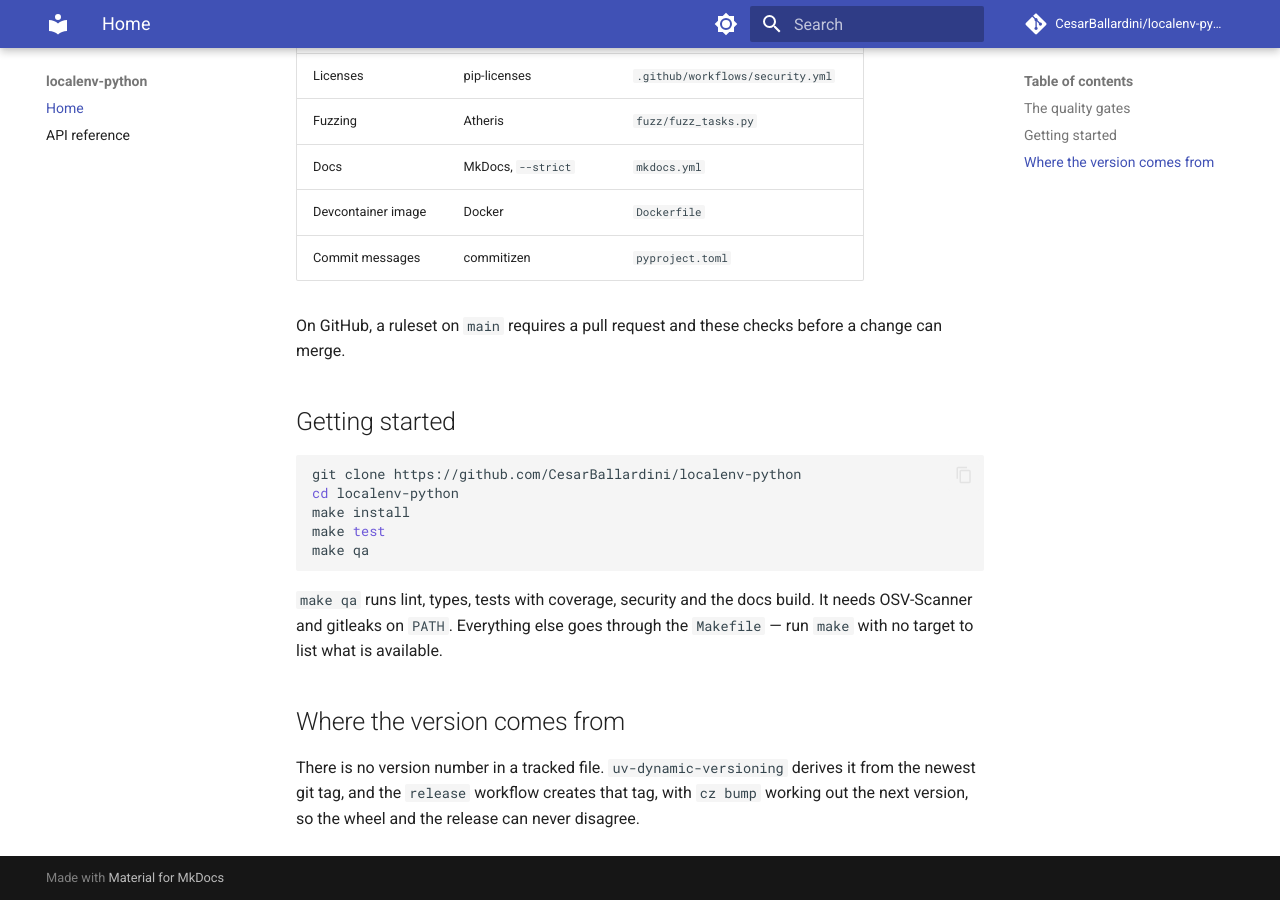
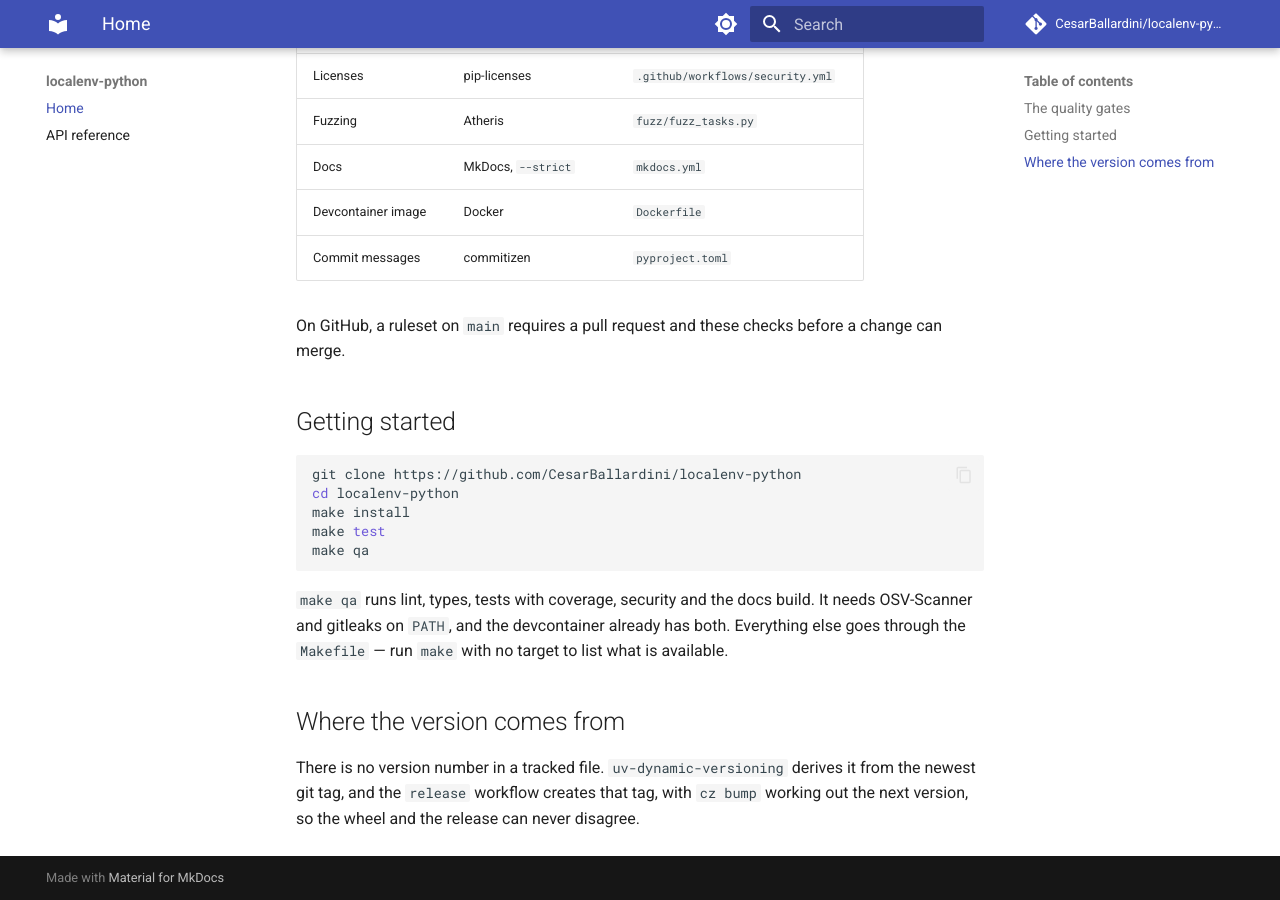
Before and after one commit to CesarBallardini/localenv-python, an MkDocs documentation site: the page built from docs/index.md, in a window 1280 px wide and 900 px high, scrolled down 700 px. Built offline with MkDocs 1.6.1 and Material for MkDocs 9.7.7, drawn with Linux system fonts in a browser that asks for light colours; comment, search, counter and statistics services are not loaded.

Commit message:
fix: run every quality gate in the devcontainer image (#20)
make qa stopped at make security in the devcontainer because the image had no OSV-Scanner or gitleaks. Build both from source on Go 1.27.3, since the published binaries sit below the eMudhra floor. Tests hold both versions to the ones CI uses and the Go stage to the floor. The devcontainer workflow now runs make qa.

````diff
--- a/docs/index.md
+++ b/docs/index.md
@@ -38,8 +38,9 @@
 ```
 
 `make qa` runs lint, types, tests with coverage, security and the docs build. It
-needs OSV-Scanner and gitleaks on `PATH`. Everything else goes through the
-`Makefile` — run `make` with no target to list what is available.
+needs OSV-Scanner and gitleaks on `PATH`, and the devcontainer already has both.
+Everything else goes through the `Makefile` — run `make` with no target to list
+what is available.
 
 ## Where the version comes from
 
````
Also changed, not shown: CONTRIBUTING.md (+1 -1 lines), README.md (+5 -5 lines), 4 other files.
